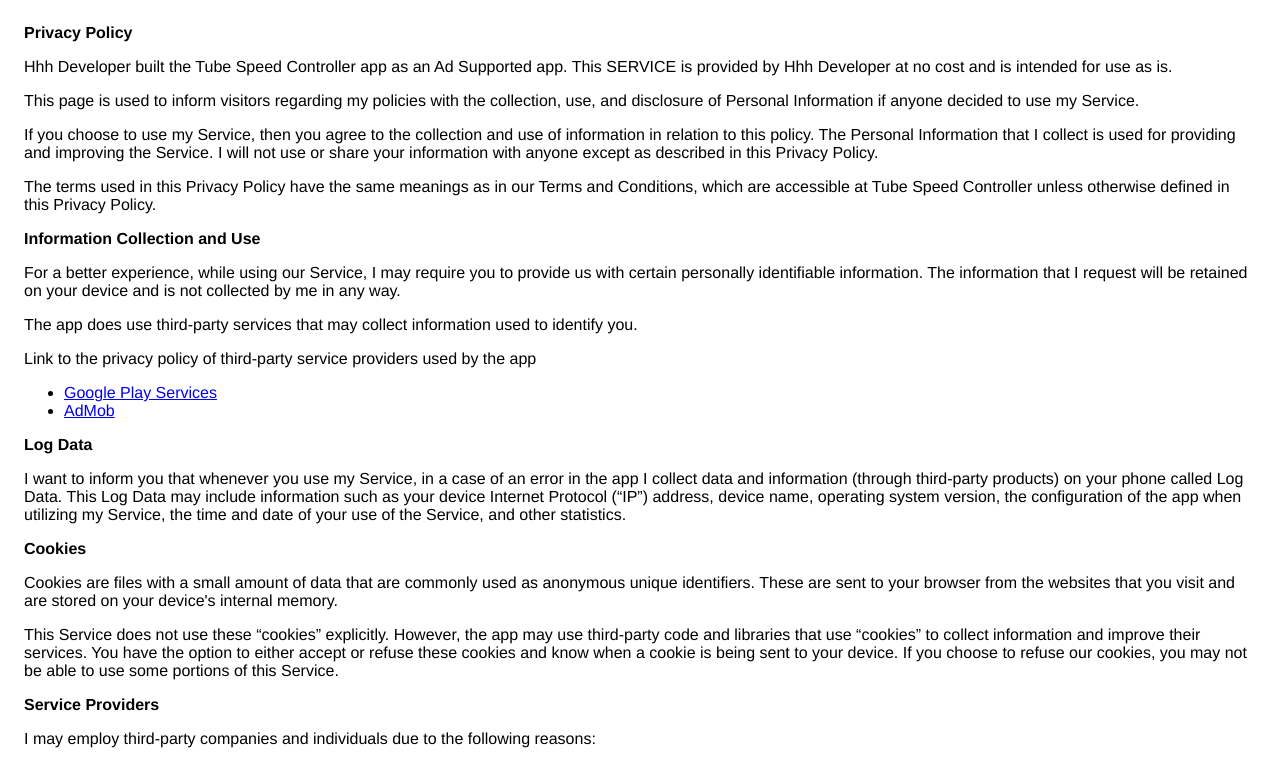
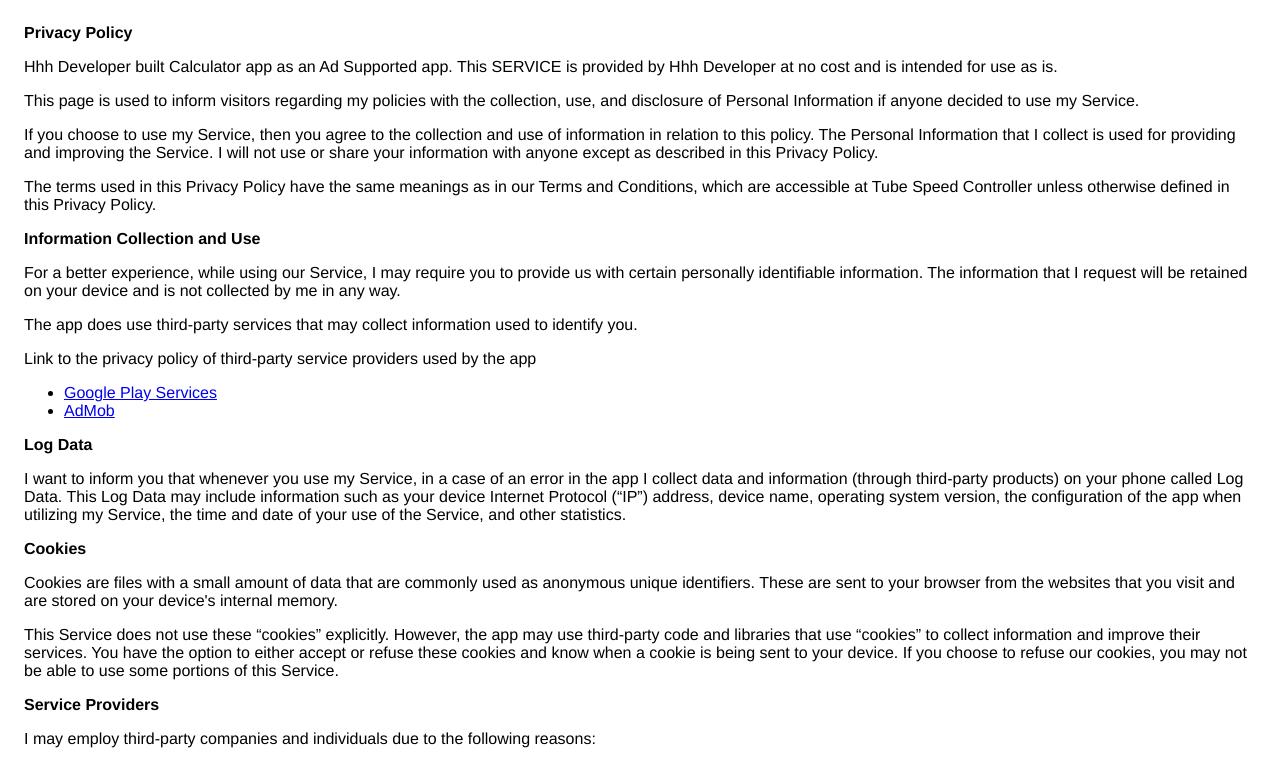
Before and after one commit to yh62/TubeSpeedController, a plain HTML site: page index.html in a window 1280 px wide. Shown: the top 761 px of the page. Drawn offline with Linux system fonts and the light colour scheme.

Commit message:
Update index.html

```diff
--- a/index.html
+++ b/index.html
@@ -8,7 +8,7 @@
     </head>
     <body>
     <strong>Privacy Policy</strong> <p>
-                  Hhh Developer built the Tube Speed Controller app as
+                  Hhh Developer built Calculator app as
                   an Ad Supported app. This SERVICE is provided by
                   Hhh Developer at no cost and is intended for use as
                   is.
```
